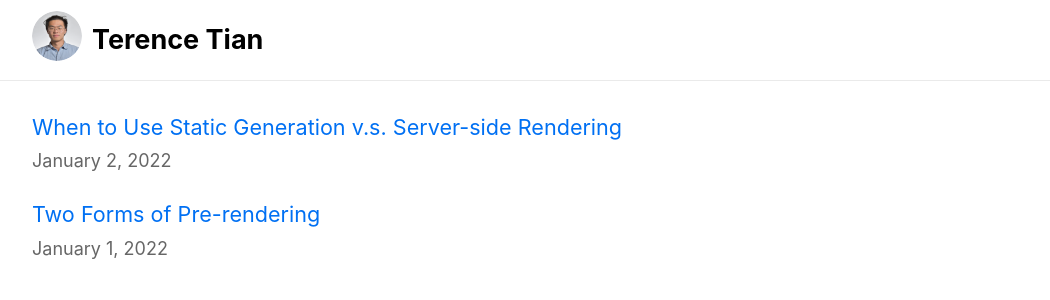
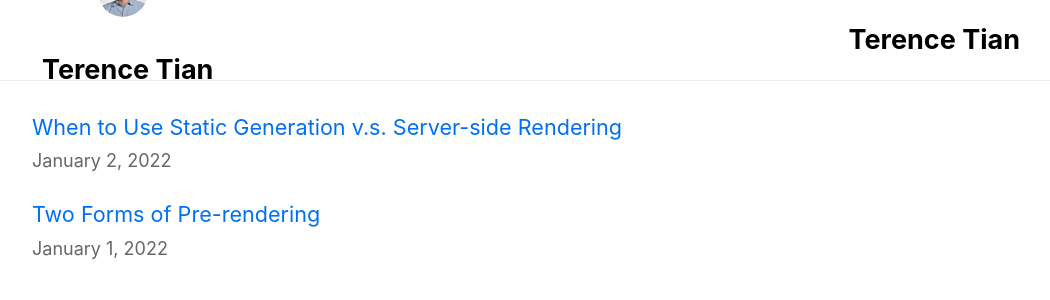
Before and after one commit to Terence625/nextjs-blog, a Next.js app: page / in a window 1280 px wide. Shown: the top 300 px of the page, without its empty margins (114-1164 px from the left). Built offline with nearby package versions, Linux system fonts and the light colour scheme.

Commit message:
[Terence] refactor header and navbar css

```diff
--- a/src/components/layout/layout.module.css
+++ b/src/components/layout/layout.module.css
@@ -2,9 +2,6 @@
 .header {
   position: sticky;
   top: 0;
-  display: flex;
-  flex-direction: column;
-  justify-content: space-around;
   -webkit-box-align: center;
   align-items: center;
   width: 100%;
@@ -13,7 +10,14 @@
   border-bottom: 1px solid #eaeaea;
 }
 
-.div {
+.navbar {
+  flex: 1;
+  height: 80px;
+  display: flex;
+  flex-direction: row;
+  justify-content: space-between;
+  -webkit-box-align: center;
+  align-items: center;
   width: 100%;
   margin: 0 auto;
   padding: 0 1rem;
@@ -21,11 +25,7 @@
   text-align: center;
 }
 
-.navbar {
-  position: relative;
-  flex: 1;
-  height: 80px;
-  display: flex;
-  -webkit-box-align: center;
-  align-items: center;
+.navbar a {
+  color: inherit;
+  text-decoration: none;
 }
--- a/src/components/layout/layout.tsx
+++ b/src/components/layout/layout.tsx
@@ -14,9 +14,7 @@ export default function Layout({ children, home }: { children: React.ReactNode;
         <title />
       </Head>
       <header className={styles.header}>
-        <div className={styles.div}>
-          <Navbar />
-        </div>
+        <Navbar />
       </header>
       <main>{children}</main>
     </div>
--- a/src/components/layout/navbar.tsx
+++ b/src/components/layout/navbar.tsx
@@ -19,11 +19,12 @@ export default function Navbar() {
             width="50"
             alt={name}
           />
+          <h1 className={` ${utilStyles.paddingLeft10px}`}>{name}</h1>
         </a>
       </Link>
       <Link href="/">
-        <a className={utilStyles.colorInherit} style={{ textDecoration: "none" }}>
-          <h1 className={`${utilStyles.headingLg} ${utilStyles.paddingLeft10px}`}>{name}</h1>
+        <a>
+          <h1>{name}</h1>
         </a>
       </Link>
     </nav>
--- a/src/styles/utils.module.css
+++ b/src/styles/utils.module.css
@@ -29,10 +29,6 @@
   border-radius: 9999px;
 }
 
-.colorInherit {
-  color: inherit;
-}
-
 .paddingLeft10px {
   padding-left: 10px;
 }
```
